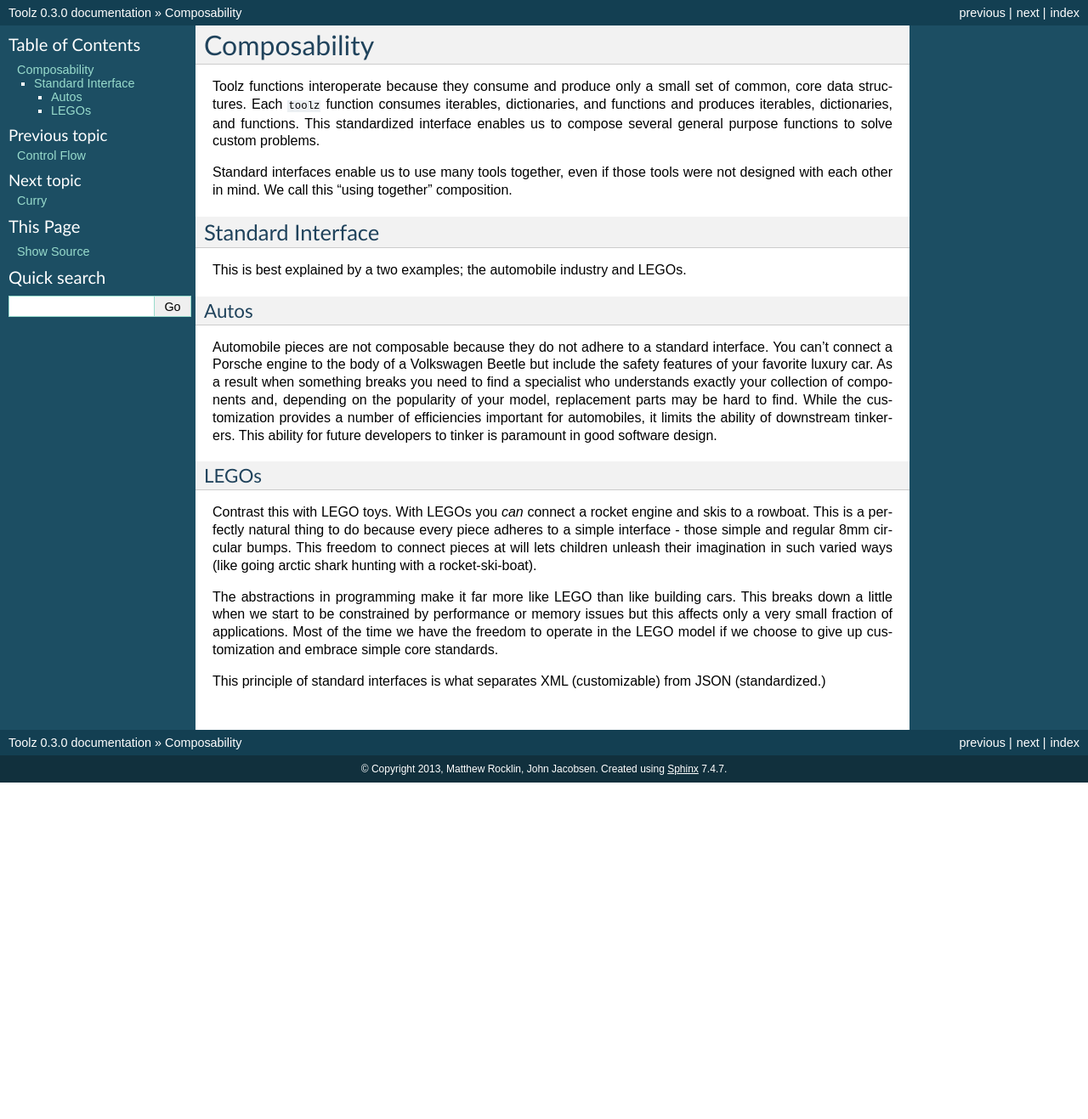
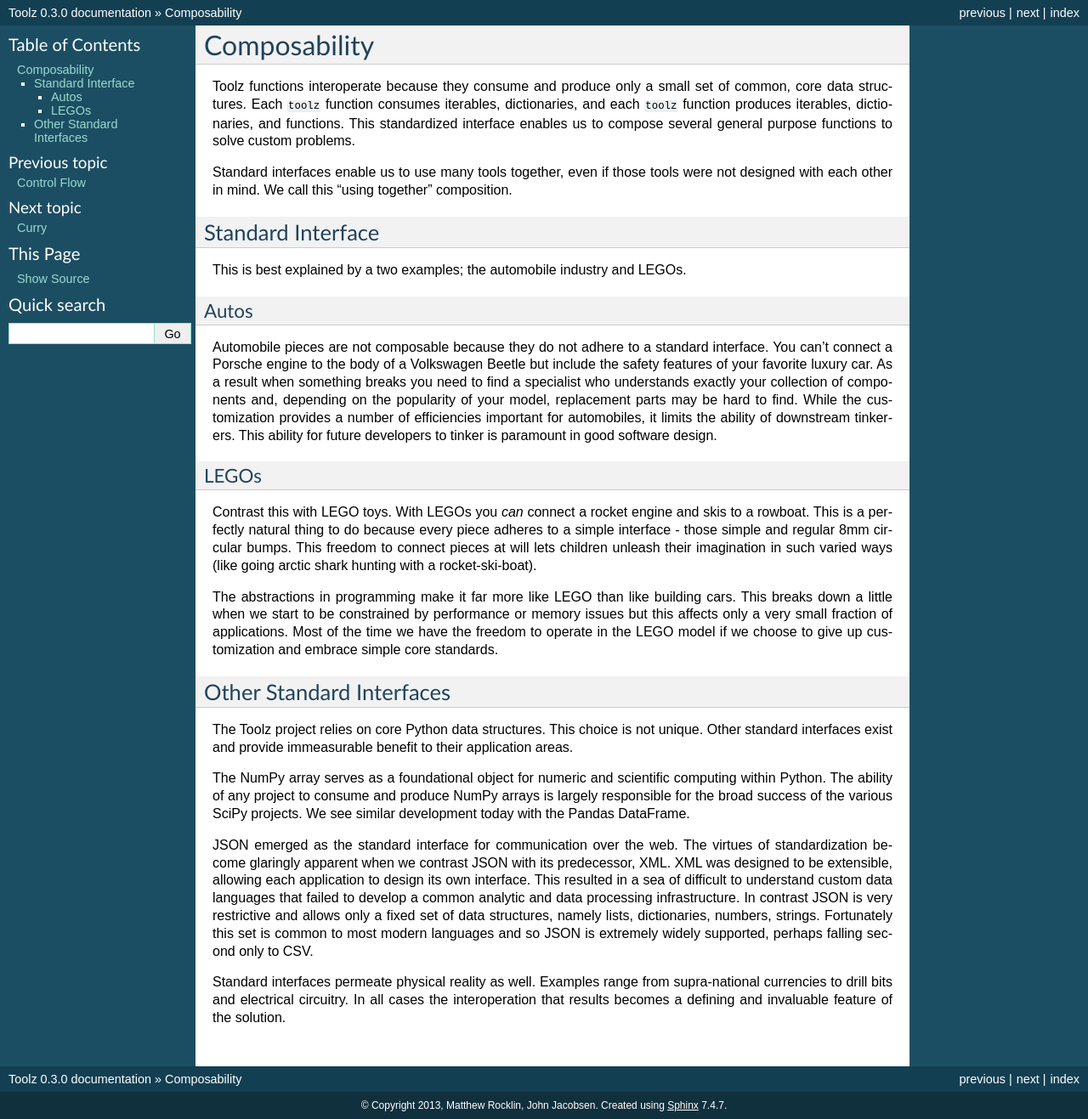
Before and after one commit to pytoolz/toolz, a Sphinx documentation site: the page built from doc/source/composition.rst, in a window 1280 px wide. Shown: the whole page at 85% size. Built offline with Sphinx 7.4.7, drawn with Linux system fonts in a browser that asks for light colours; before the commit the page ends 921 px from its top, so only the background shows below that.

Commit message:
"other standard interfaces" in composition

```diff
--- a/doc/source/composition.rst
+++ b/doc/source/composition.rst
@@ -2,10 +2,10 @@ Composability
 =============
 
 Toolz functions interoperate because they consume and produce only a small
-set of common, core data structures.  Each ``toolz`` function consumes iterables,
-dictionaries, and functions and produces iterables, dictionaries, and
-functions.  This standardized interface enables us to compose several general
-purpose functions to solve custom problems.
+set of common, core data structures.  Each ``toolz`` function consumes
+iterables, dictionaries, and each ``toolz`` function produces iterables,
+dictionaries, and functions.  This standardized interface enables us to compose
+several general purpose functions to solve custom problems.
 
 Standard interfaces enable us to use many tools together, even if those tools
 were not designed with each other in mind.  We call this "using together"
@@ -45,4 +45,31 @@ or memory issues but this affects only a very small fraction of applications.
 Most of the time we have the freedom to operate in the LEGO model if we choose
 to give up customization and embrace simple core standards.
 
-This principle of standard interfaces is what separates XML (customizable) from JSON (standardized.)
+
+Other Standard Interfaces
+-------------------------
+
+The Toolz project relies on core Python data structures.  This choice is not
+unique.  Other standard interfaces exist and provide immeasurable benefit to
+their application areas.
+
+The NumPy array serves as a foundational object for numeric and scientific
+computing within Python.  The ability of any project to consume and produce
+NumPy arrays is largely responsible for the broad success of the
+various SciPy projects.  We see similar development today with the Pandas
+DataFrame.
+
+JSON emerged as the standard interface for communication over the web.  The
+virtues of standardization become glaringly apparent when we contrast JSON with
+its predecessor, XML.  XML was designed to be extensible, allowing each
+application to design its own interface.  This resulted in a sea of difficult
+to understand custom data languages that failed to develop a common analytic
+and data processing infrastructure.  In contrast JSON is very restrictive and
+allows only a fixed set of data structures, namely lists, dictionaries,
+numbers, strings.  Fortunately this set is common to most modern languages and
+so JSON is extremely widely supported, perhaps falling second only to CSV.
+
+Standard interfaces permeate physical reality as well.  Examples range
+from supra-national currencies to drill bits and electrical circuitry.  In all
+cases the interoperation that results becomes a defining and invaluable feature
+of the solution.
```
